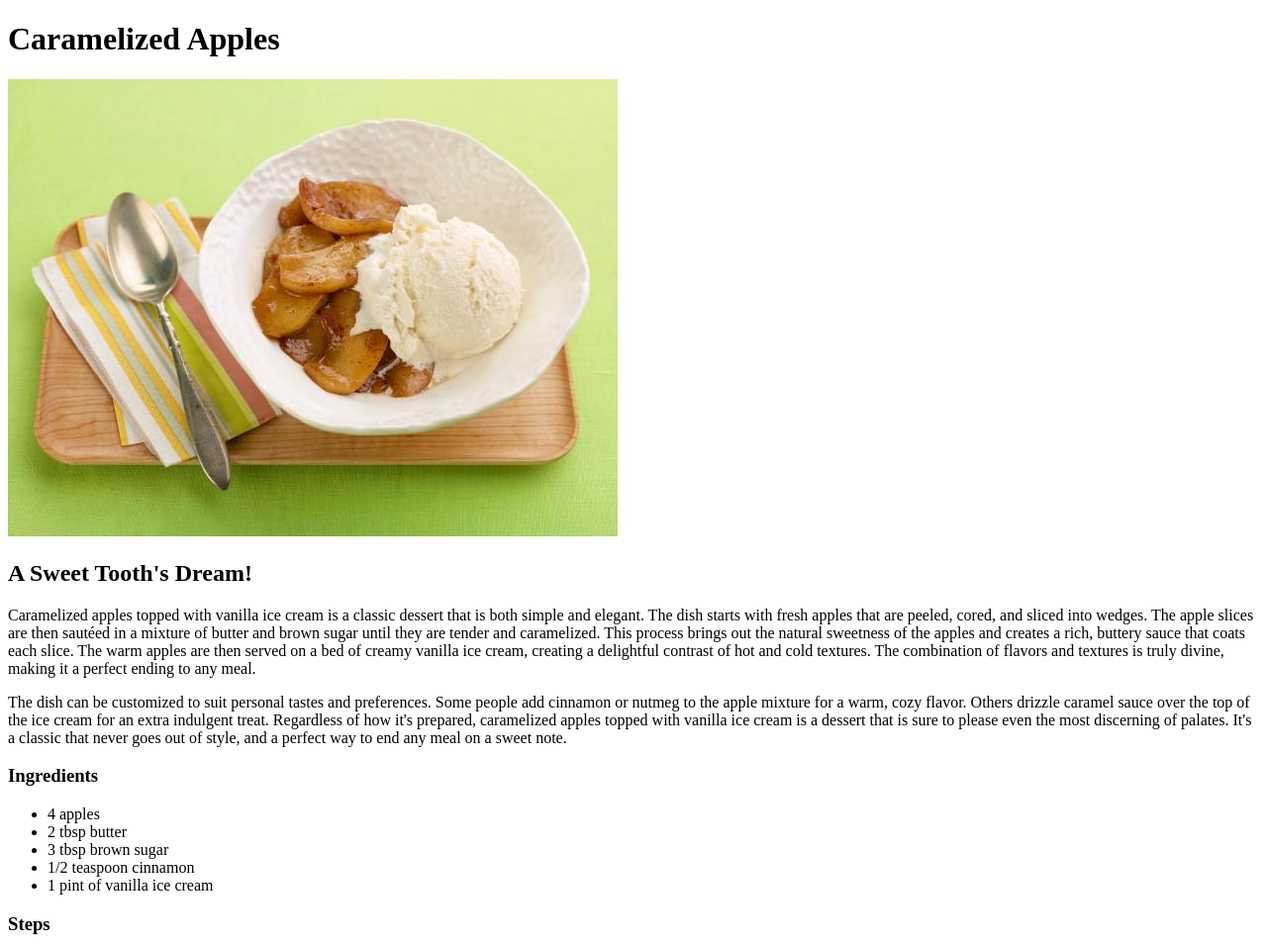
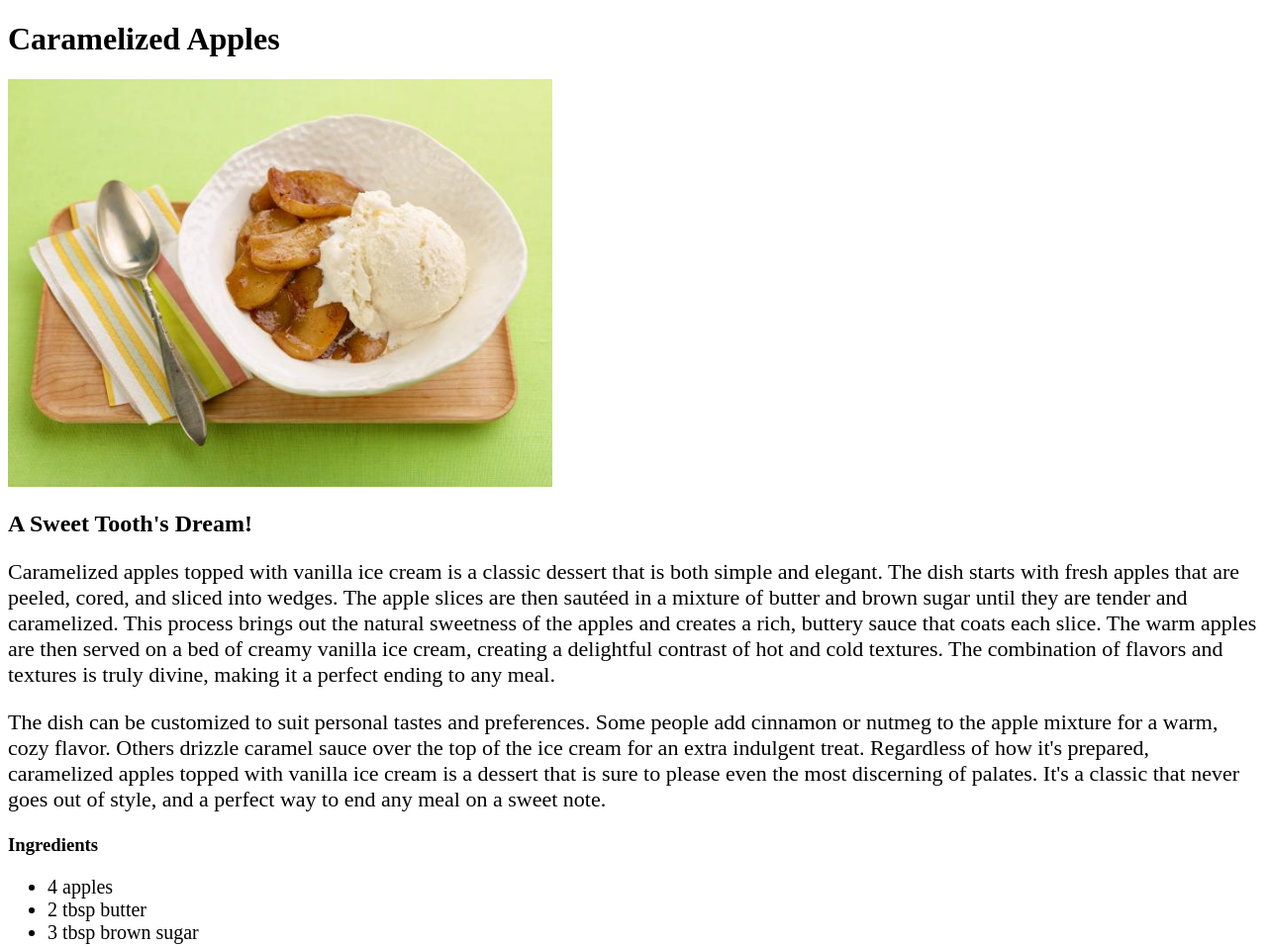
Before and after one commit to Noexa/odin-recipes, a plain HTML site: page recipes/apples.html in a window 1280 px wide. Shown: the top 957 px of the page at 99% size. Drawn offline with Linux system fonts and the light colour scheme.

Commit message:
Add refernce link to html files and stylize various elements of the three recipes

```diff
--- a/recipes/apples.html
+++ b/recipes/apples.html
@@ -2,6 +2,7 @@
 <html lan="en">
     <head>
         <meta charset="utf-8">
+        <link rel="stylesheet" href="../style.css">
         <title>Caramelized Apples</title>
     </head>
 
--- /dev/null
+++ b/style.css
@@ -0,0 +1,12 @@
+body p {
+    font-family: 'Times New Roman', Times, serif;
+    font-size: 22px;
+}
+ul, ol {
+    font-size: 20px;
+    font-weight: lighter;
+}
+img {
+    height: auto;
+    width: 550px;
+}
```
Also changed, not shown: recipes/pasta.html (+1 -0 lines), recipes/pork.html (+1 -0 lines).
